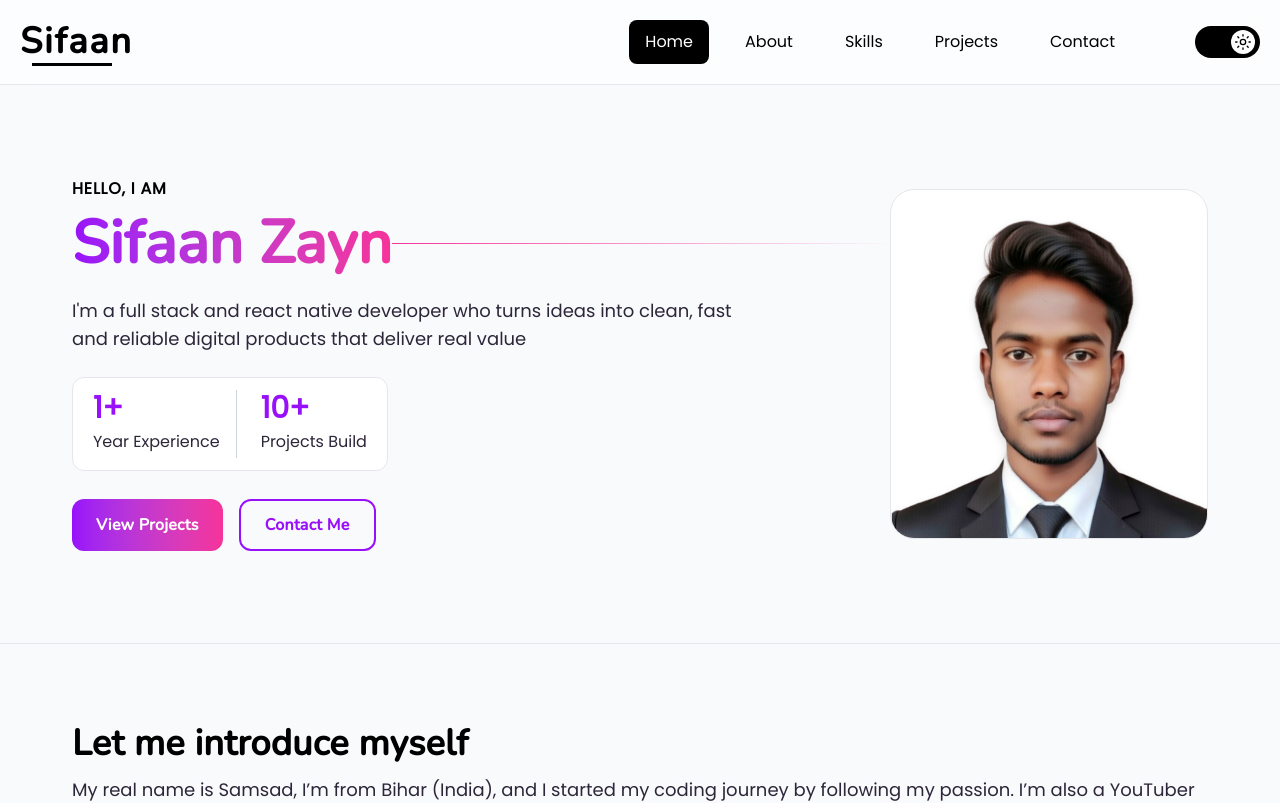
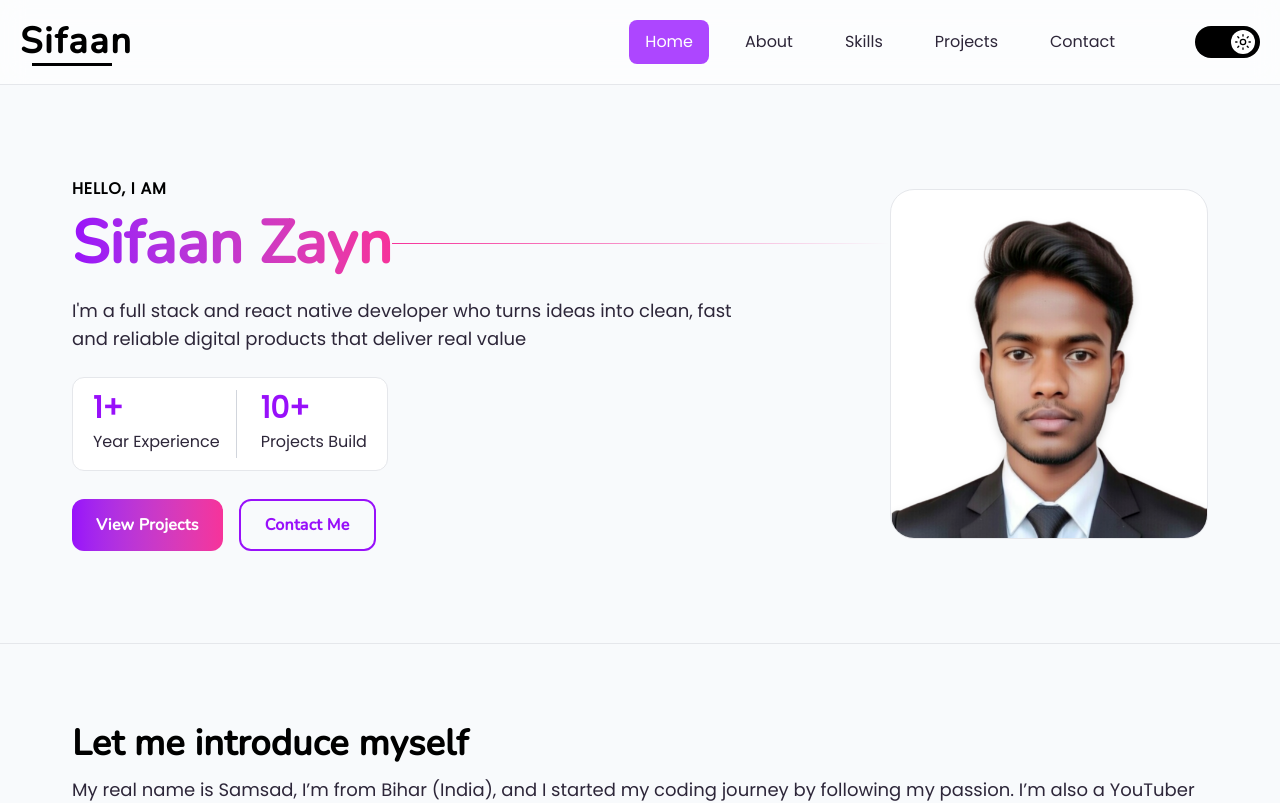
Before and after one commit to sifaandev/sifaandev.github.io, a React (Vite) app: page / in a window 1280 px wide. Shown: the top 803 px of the page. Built offline with nearby package versions, Linux system fonts and the light colour scheme.

Commit message:
Update Navbar.tsx

```diff
--- a/src/components/Navbar.tsx
+++ b/src/components/Navbar.tsx
@@ -83,7 +83,7 @@
             <li key={link.id}>
               <a
                 href={link.href}
-                className={`flex justify-center items-center px-4 py-2.5 rounded-lg transition-all duration-300 ${activeSection === link.id ? isDark ? "bg-white text-black" : "bg-black text-white": isDark ? "text-white hover:bg-white/20" : "text-black hover:bg-black/15"}`}>
+                className={`flex justify-center items-center px-4 py-2.5 rounded-lg transition-all duration-300 ${activeSection === link.id ? "bg-purple-500 text-white" : "hover:opacity-75"}`}>
                   {link.name}
               </a>
             </li>
```
